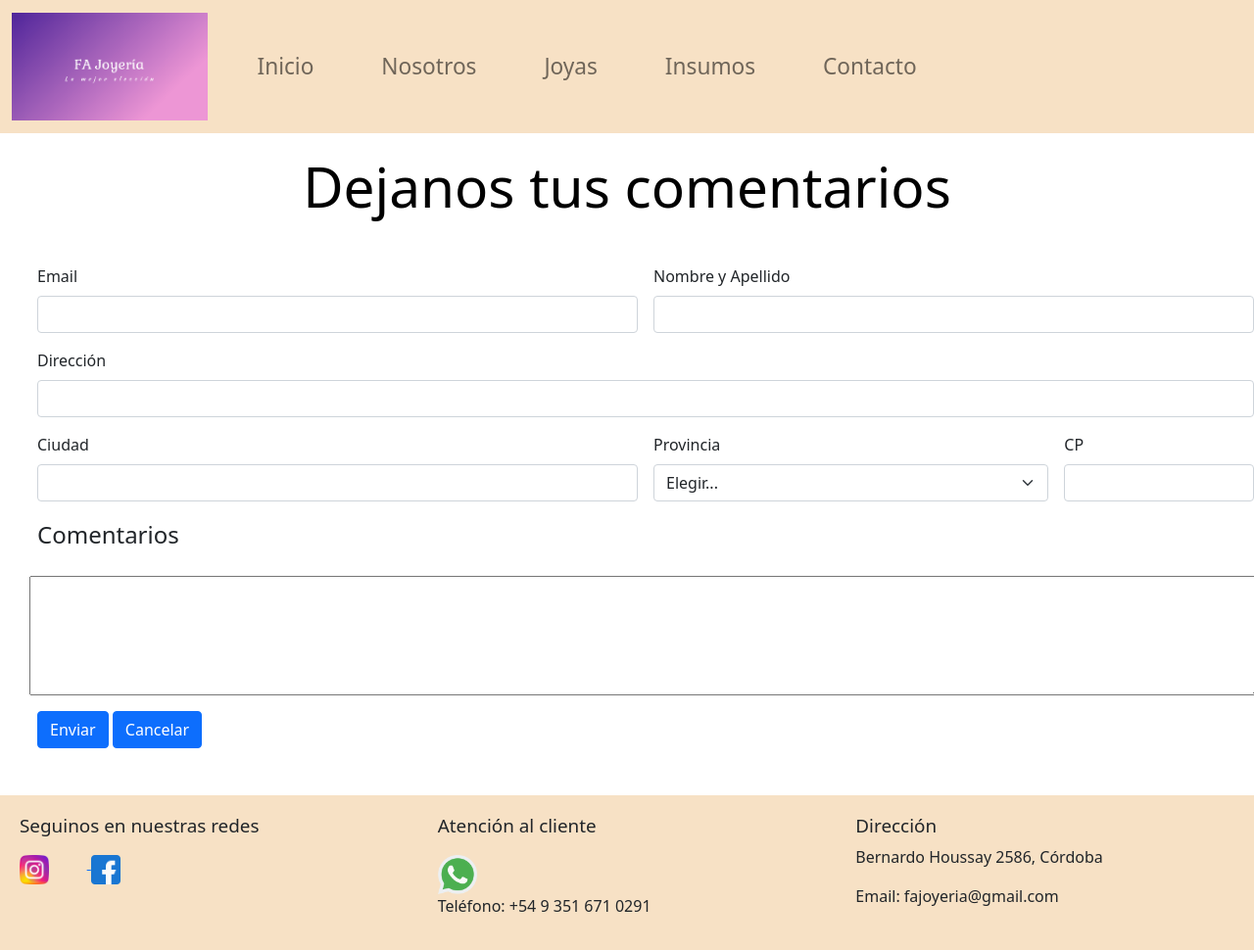
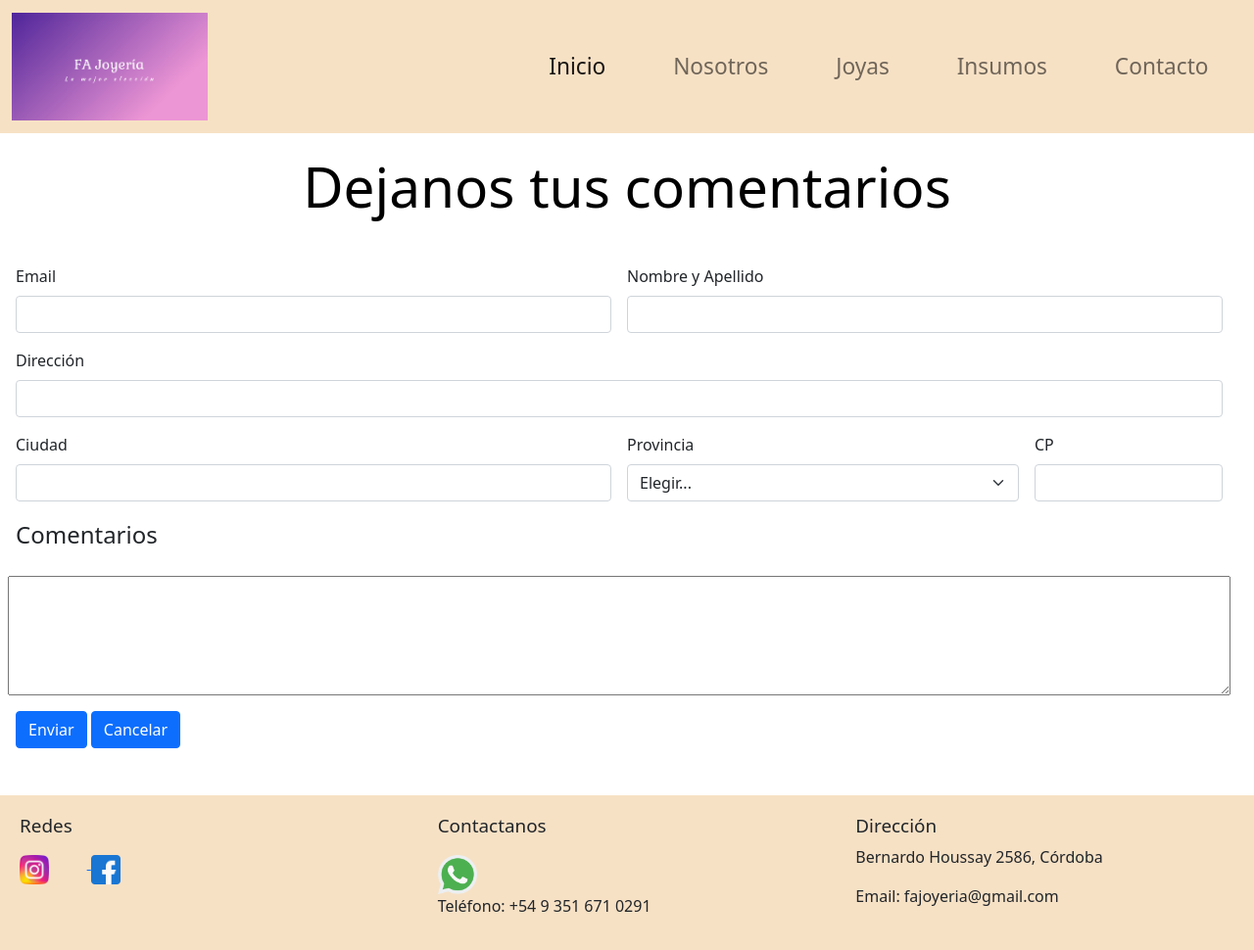
Before and after one commit to mgbattistonicba/fajoyeria, a plain HTML site: page secciones/contacto.html in a window 1280 px wide. Shown: the whole page at 98% size. Drawn offline with nearby package versions, Linux system fonts and the light colour scheme.

Commit message:
cambio gral2

```diff
--- a/estilo/style.css
+++ b/estilo/style.css
@@ -68,7 +68,7 @@ h3 {
 .row {
     display: flex;
     margin-top: 30px;
-    margin-left: 30px;
+    width: 100%;
 
 }
 
@@ -368,18 +368,18 @@ footer {
 
 
     .datosFooter {
-        grid-template-columns: 1fr 1fr;
+        grid-template-columns: 1fr 1fr 1fr;
         grid-template-rows: 1fr;
         grid-template-areas:
-            "seguidoresArea contactoArea"
-            "datosContactoArea"
+            "seguidoresArea contactoArea datosContactoArea"
     }
 }
 
-@media screen and (max-width:480) {
+@media screen and (max-width:420px) {
 
-
-
+    .comentarioscontacto {
+        font-size: 30px;
+    }
     .datosFooter {
         grid-template-columns: 1fr;
         grid-template-rows: auto;
--- a/secciones/contacto.html
+++ b/secciones/contacto.html
@@ -14,27 +14,27 @@
   <header class="historia">
     <nav class="navbar navbar-expand-lg navbar-light bg-writhe">
       <div class="container-fluid">
-              <a class="navbar-brand" href="../index.html">
+              <a class="navbar-brand" href="#">
                 <img src="../img/logo.png" alt="logo">
               </a>
-              <button class="navbar-toggler" type="button" data-bs-toggle="collapse" data-bs-target="#navbarNav" aria-controls="navbarNav" aria-expanded="false" aria-label="Toggle navigation">
+              <button class="navbar-toggler" type="button" data-bs-toggle="collapse" data-bs-target="#navbarSupportedContent" aria-controls="navbarSupportedContent" aria-expanded="tue" aria-label="Toggle navigation">
                 <span class="navbar-toggler-icon"></span>
               </button>
-              <div class="collapse navbar-collapse" id="navbarNav">
-                <ul class="navbar-nav">
+          <div class="collapse navbar-collapse" id="navbarSupportedContent">
+              <ul class="navbar-nav ms-auto mb-2 mb-lg-0">
                   <li class="nav-item">
-                      <a class="nav-link" href="../index.html">Inicio</a>
+                      <a class="nav-link active" href="../index.html">Inicio</a>
                   </li>
-                    <li class="nav-item">
-                      <a class="nav-link" href="../secciones/nosotros.html">Nosotros</a>
+                  <li class="nav-item dropdown">
+                      <a class="nav-link" href="../secciones/nosotros.html" >Nosotros</a>
                   </li>
-                    <li class="nav-item">
+                  <li class="nav-item dropdown">
                       <a class="nav-link" href="../secciones/joyas.html">Joyas</a>
                   </li>
-                    <li class="nav-item">
+                  <li class="nav-item dropdown">
                       <a class="nav-link" href="../secciones/insumos.html">Insumos</a>
                   </li>
-                    <li class="nav-item">
+                  <li class="nav-item dropdown">
                       <a class="nav-link" href="../secciones/contacto.html">Contacto</a>
                   </li>
               </ul>
@@ -44,9 +44,9 @@
   </header>
   <main class="maincontacto">
     <section>
-        <h1>Dejanos tus comentarios</h1>
+        <h1 class="comentarioscontacto">Dejanos tus comentarios</h1>
         <article>
-            <form class="row g-3">
+            <form class="row g-3 container-fluid">
                 <div class="col-md-6">
                   <label for="inputEmail4" class="form-label">Email</label>
                   <input type="email" class="form-control" id="inputEmail4">
@@ -86,10 +86,8 @@
   </main>
   <footer>
     <div class="datosFooter">
-
       <div class="seguidores">
-        <h3>Seguinos en nuestras redes</h3>
-
+          <h3>Redes</h3>
           <a href="https://www.instagram.com/fa_joyeria.ok" target="black">
               <img src="../img/instagam.jpg" alt="logoinsta">
           </a>
@@ -98,7 +96,7 @@
           </a>
       </div>
       <div class="atencionclie">
-        <h3>Atención al cliente</h3>
+          <h3>Contactanos</h3>
           <a href="https://api.whatsapp.com/send?phone=5493516710291" target="black">
               <img src="../img/wsp.jpg" alt="logowsp">
           </a>
@@ -109,7 +107,6 @@
           <p>Bernardo Houssay 2586, Córdoba</p>
           <p>Email: fajoyeria@gmail.com</p>
       </div>
-
   </div>
 
   </footer>
```
Also changed, not shown: index.html (+2 -2 lines), secciones/insumos.html (+12 -12 lines), secciones/joyas.html (+12 -12 lines), secciones/nosotros.html (+13 -13 lines). Lines whose indentation alone changed are shown as unchanged.
